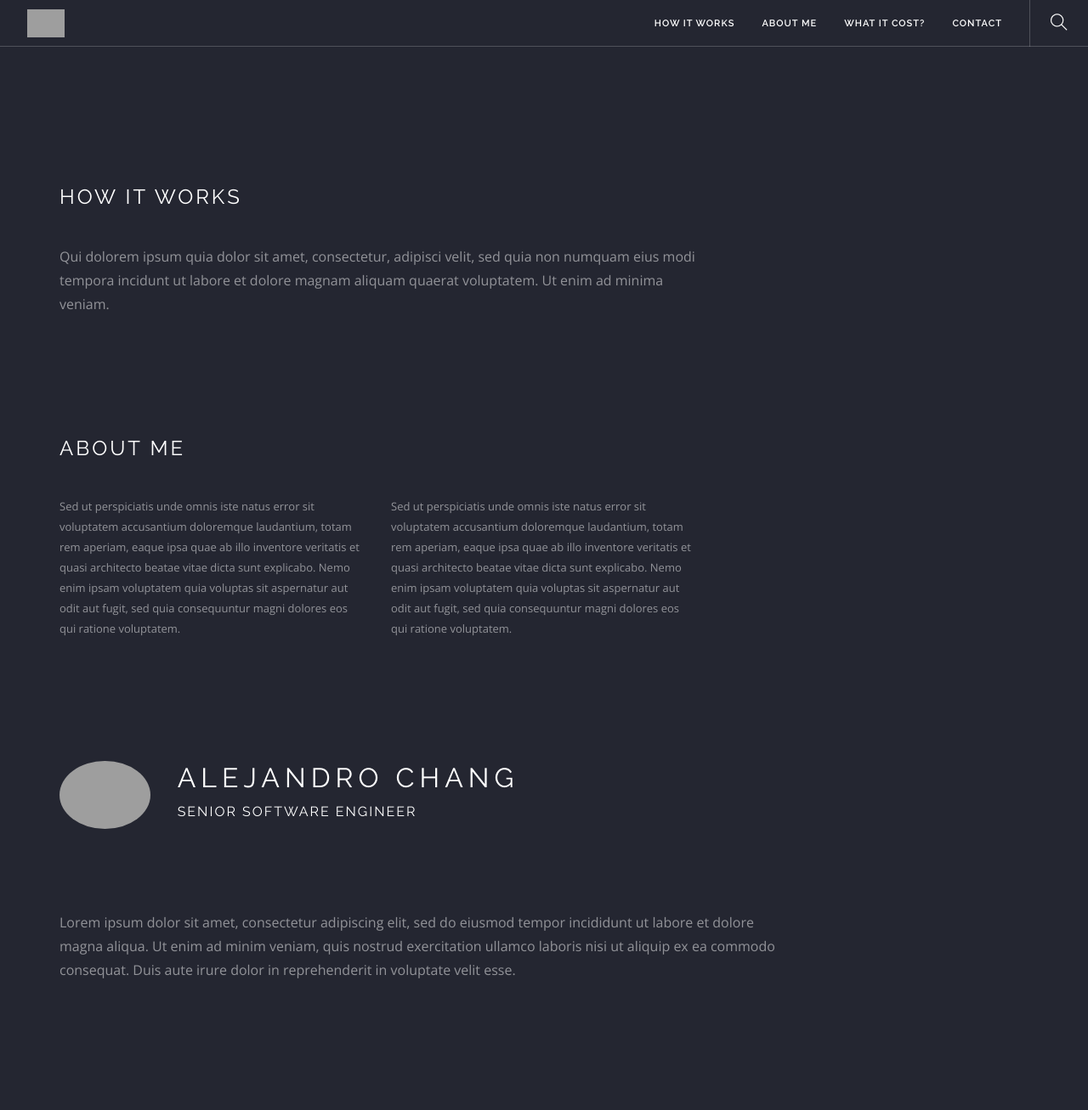
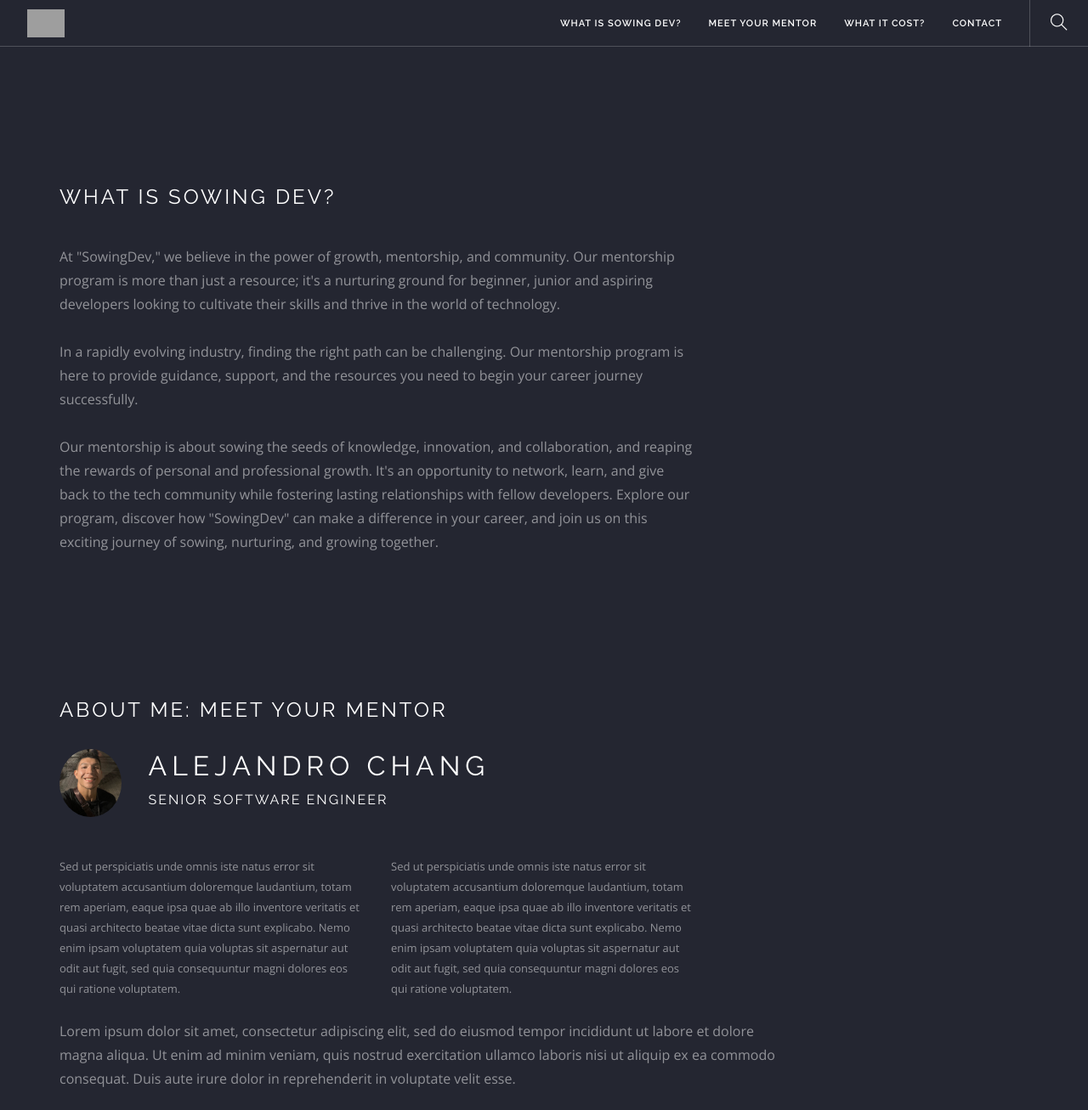
Before and after one commit to alejandrochang/sowingdev, a plain HTML site: page index.html in a window 1280 px wide. Shown: the top 1307 px of the page at 85% size. Drawn offline with nearby package versions, Linux system fonts and the light colour scheme; grey boxes are pictures that could not be loaded.

Commit message:
feat(sd): image update '

```diff
--- a/index.html
+++ b/index.html
@@ -37,12 +37,12 @@
 						<ul class="menu">
 							<li>
 								<a href="#">
-									How it Works
+									What is Sowing Dev?
 								</a>
 							</li>
 							<li>
 								<a href="#">
-									About me
+									Meet your mentor
 								</a>
 							</li>
 							<li>
@@ -93,15 +93,23 @@
 			<div class="container">
 				<div class="row mb20 pt120">
 					<div class="col-sm-12">
-						<h4 class="uppercase mb40 mb-xs-24">How it Works</h4>
+						<h4 class="uppercase mb40 mb-xs-24">What is Sowing Dev?</h4>
 					</div>
 				</div>
 				<!--end of row-->
 				<div class="row">
 					<div class="col-md-8 col-sm-10">
 						<p class="lead fade-half mb-xs-24">
-							Qui dolorem ipsum quia dolor sit amet, consectetur, adipisci velit, sed quia non numquam eius modi tempora
-							incidunt ut labore et dolore magnam aliquam quaerat voluptatem. Ut enim ad minima veniam.
+						At "SowingDev," we believe in the power of growth, mentorship, and community. Our mentorship program is more than just a
+						resource; it's a nurturing ground for beginner, junior and aspiring developers looking to cultivate their skills and thrive in the world of
+						technology.<br /><br />
+						In a rapidly evolving industry, finding the right path can be challenging. Our mentorship program is here to provide
+						guidance, support, and the resources you need to begin your career journey successfully.<br /><br />
+						Our mentorship is about sowing the seeds of knowledge, innovation, and collaboration, and reaping the rewards of
+						personal and professional growth. It's an opportunity to network, learn, and give back to the tech community while
+						fostering lasting relationships with fellow developers. Explore our program, discover how "SowingDev" can make a difference in your career,
+						and join us on this exciting journey of sowing, nurturing, and growing together.<br /><br />
+						<!-- Ready to start your mentoring or learning adventure? Dive in and sow the seeds of success with "SowingDev"! -->
 						</p>
 					</div>
 				</div>
@@ -110,10 +118,21 @@
 			<div class="container">
 				<div class="row pt120 pt-xs-80 mb-xs-40">
 					<div class="col-sm-12">
-						<h4 class="uppercase mb40 mb-xs-24">About Me</h4>
+						<h4 class="uppercase mb30 mb-xs-24">About Me: Meet your Mentor</h4>
 					</div>
 				</div>
 				<!--end of row-->
+				<div class="row mb30">
+					<div class="col-sm-12">
+						<div class="pull-left">
+							<img class="inline-block image-small" alt="Pic" src="img/meImg.png" />
+						</div>
+						<div class="inline-block p32 p0-xs mb-xs-24">
+							<h3 class="uppercase mb8">Alejandro Chang</h3>
+							<h5 class="uppercase">Senior Software Engineer</h5>
+						</div>
+					</div>
+				</div>
 				<div class="row">
 					<div class="col-md-4 col-sm-5">
 						<p class="fade-half">
@@ -130,17 +149,6 @@
 							explicabo. Nemo enim ipsam voluptatem quia voluptas sit aspernatur aut odit aut fugit, sed quia
 							consequuntur magni dolores eos qui ratione voluptatem.
 						</p>
-					</div>
-				</div>
-				<div class="row mb80 pt120">
-					<div class="col-sm-12">
-						<div class="pull-left">
-							<img class="inline-block image-small" alt="Pic" src="img/me.jpg" />
-						</div>
-						<div class="inline-block p32 p0-xs mb-xs-24">
-							<h3 class="uppercase mb8">Alejandro Chang</h3>
-							<h5 class="uppercase">Senior Software Engineer</h5>
-						</div>
 					</div>
 				</div>
 				<!--end of row-->
```
Also changed, not shown: img/meImg.png (added).
